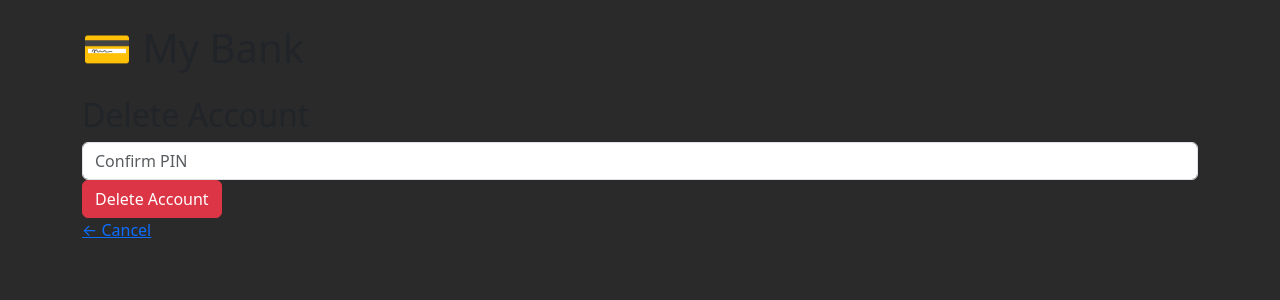
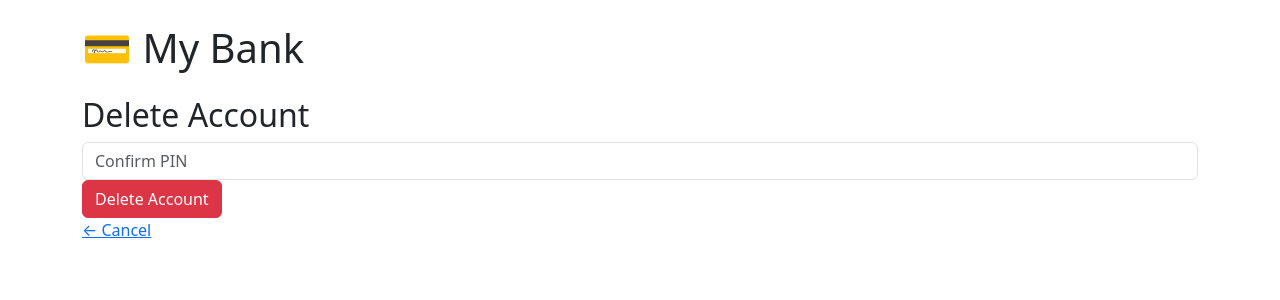
Before and after one commit to ShashankVijay1213/banking_app, a Flask app: page /delete_account in a window 1280 px wide. Shown: the top 300 px of the page. Run offline with Flask 3, Linux system fonts and the light colour scheme; the visitor is signed in with stand-in values (Sample User, id 1).

Commit message:
Update base.html

```diff
--- a/templates/base.html
+++ b/templates/base.html
@@ -5,7 +5,6 @@
     <link rel="stylesheet" href="{{ url_for('static', filename='style.css') }}">
     <link href="https://cdn.jsdelivr.net/npm/bootstrap@5.3.0/dist/css/bootstrap.min.css" rel="stylesheet">
 </head>
-<body class="container mt-4" style="background-color: #2a2a2a;">
 
 <body class="container mt-4">
     <h1 class="mb-4">💳 My Bank</h1>
```
